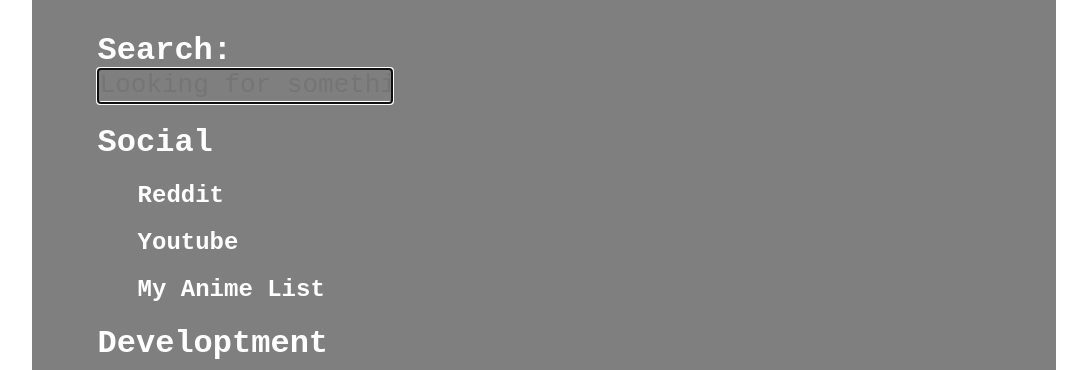
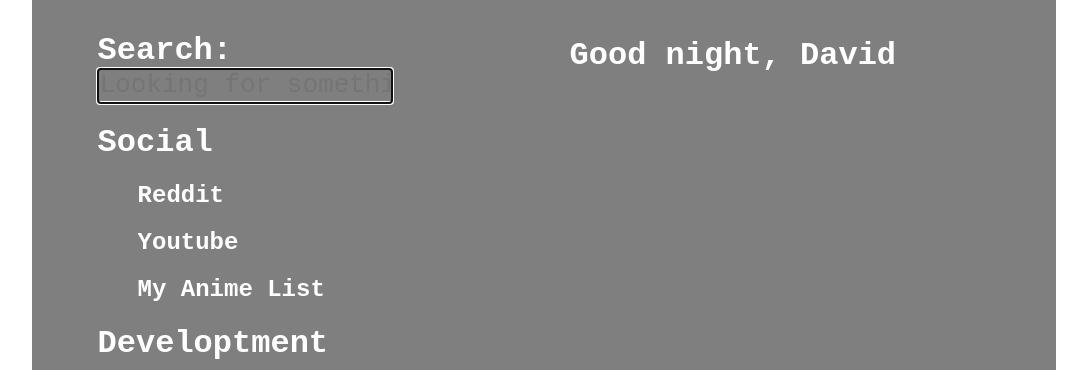
Before and after one commit to davidlunadeleon/startPage, a website built with webpack: page src/html/index.html in a window 1280 px wide. Shown: the top 370 px of the page, without its empty margins (96-1183 px from the left). Built offline with nearby package versions, Linux system fonts and the light colour scheme.

Commit message:
Add greeting message by time of the day  - Add greeting message that changes with time

```diff
--- a/src/config/config.json
+++ b/src/config/config.json
@@ -1,7 +1,26 @@
 {
+    "pageTitle": "David's startpage",
     "name": "David",
     "searchEngine": "https://duckduckgo.com/",
     "placeHolderMessage": "Looking for something?",
+    "greetingMessages": [
+        {
+            "until": 1200,
+            "message": "Good morning, "
+        },
+        {
+            "until": 1800,
+            "message": "Good afternoon, "
+        },
+        {
+            "until": 2000,
+            "message": "Good evening, "
+        },
+        {
+            "until": 2400,
+            "message": "Good night, "
+        }
+    ],
     "sitesTree":[
         {
             "sectionName":"Social",
--- a/src/html/index.html
+++ b/src/html/index.html
@@ -26,7 +26,8 @@
                 </div>
             </div>
             <div class="block2 block">
-
+                <h1 id="greetingMessage"></h1>
+                <h1 id="currentTime"></h1>
             </div>
         </div>
     </body>
--- /dev/null
+++ b/src/js/greetings.js
@@ -0,0 +1,20 @@
+import * as config from '../config/config.json';
+
+function sortAux(a, b){
+    return a.until - b.until;
+}
+
+function greetings() {
+    var time = new Date();
+    var hours = time.getHours();
+    var minutes = time.getMinutes();
+    var greetingsMap = config.greetingMessages;
+    greetingsMap.sort(sortAux);
+    var i = 0;
+    while(hours * 100 + minutes > greetingsMap[i].until){
+        i++;
+    }
+    document.getElementById('greetingMessage').innerHTML = greetingsMap[i].message + config.name;
+}
+
+export { greetings };
--- a/src/js/index.js
+++ b/src/js/index.js
@@ -2,6 +2,7 @@ import '../css/style.css';
 import  * as config from '../config/config.json';
 import backgroundImage from '../assets/background.jpg'
 import { makeTree } from './tree.js';
+import { greetings } from './greetings.js';
 
 //Source of the ready function: http://youmightnotneedjquery.com/
 
@@ -14,9 +15,13 @@ function ready(cb) {
 }
 
 ready(() => {
-    document.title = config.name;
+    document.title = config.pageTitle;
     document.getElementById('searchForm').action = config.searchEngine;
     document.getElementById('searchInput').placeholder = config.placeHolderMessage;
     document.getElementById('backgroundImage').src = backgroundImage;
     makeTree();
+    greetings();
+    document.body.setInterval(() => {
+       greetings();
+    }, 60000);
 })
```
